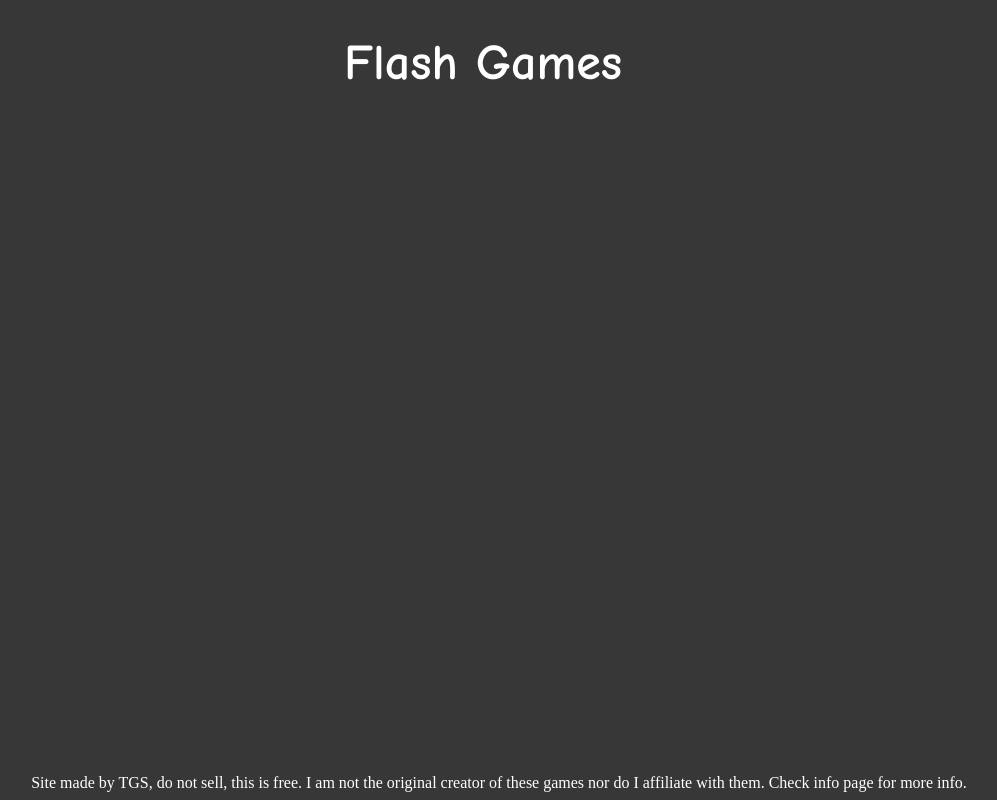
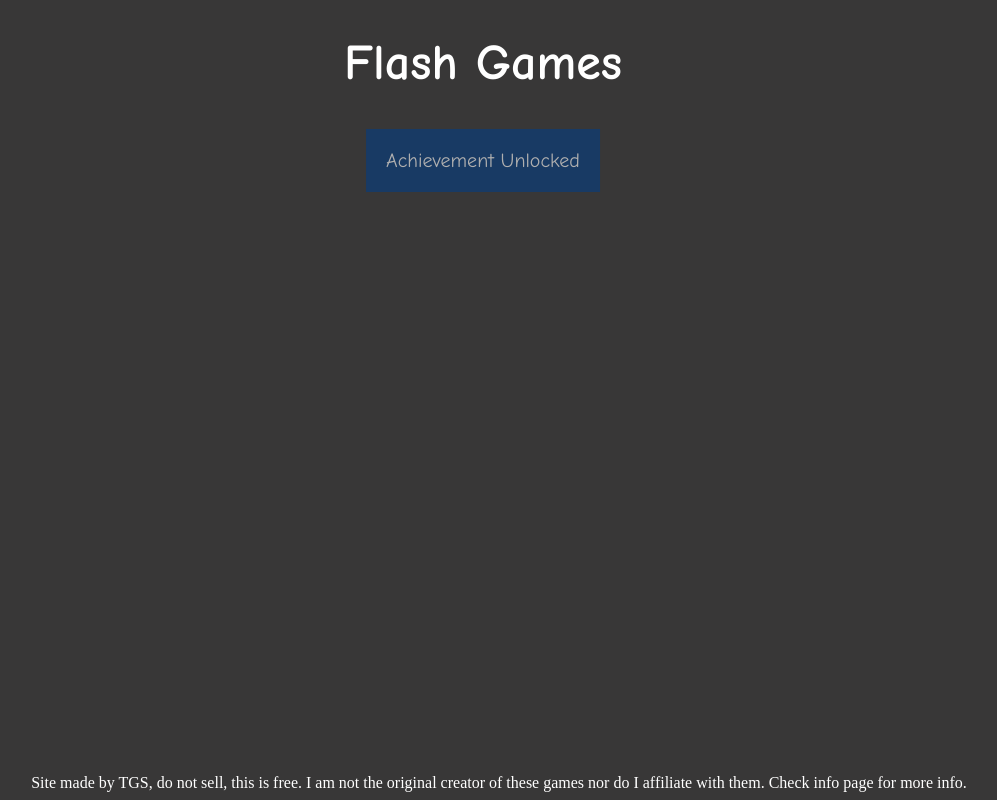
Before and after one commit to tgs-tgm/flash, a plain HTML site: page index.html in a window 1280 px wide. Shown: the whole page, without its empty margins (157-1154 px from the left). Drawn offline with Linux system fonts and the light colour scheme.

Commit message:
Update index.html

```diff
--- a/index.html
+++ b/index.html
@@ -9,6 +9,9 @@
 
 <body>
     <h1 class="title">Flash Games</h1>
+    <div id="button_holder">
+        <button class="button" onclick="window.location.href='au.html';">Achievement Unlocked</button>
+    </div>
         <p class="footer">Site made by TGS, do not sell, this is free. I am not the original creator of these games nor do I affiliate with them. Check info page for more info.</p>
 </body>
 
```
